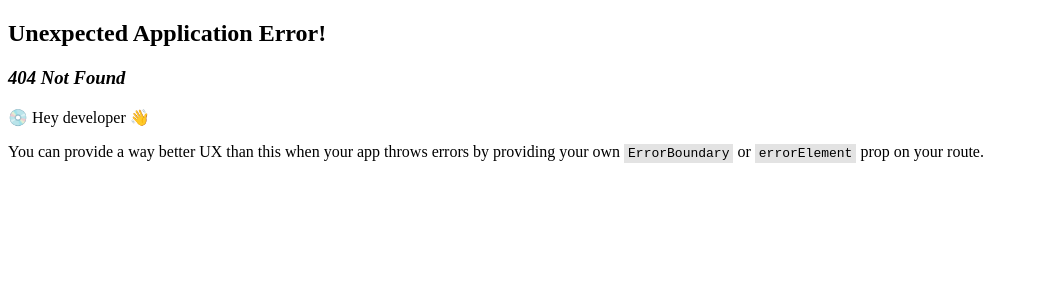
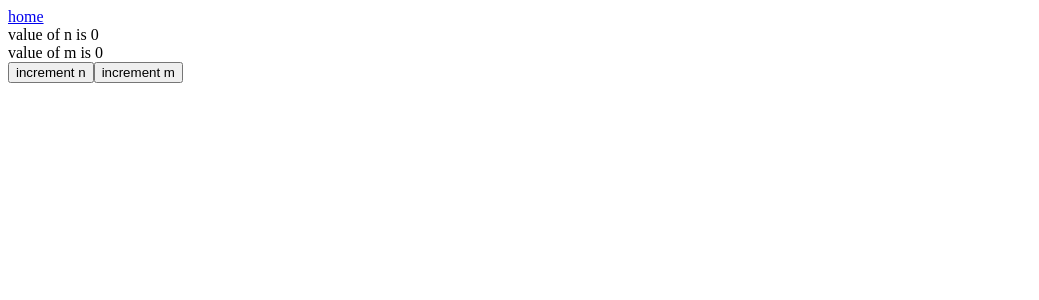
Before and after one commit to mperdikeas/react-hooks-playground, a React (Create React App) app in the folder frontend/: page /use-state-vs-use-ref-wt-use-effect in a window 1280 px wide. Before the commit this address had no page. Shown: the top 300 px of the page, without its empty margins (0-1039 px from the left). Built offline with nearby package versions, Linux system fonts and the light colour scheme.

Commit message:
useState and useRef alongside useEffect

```diff
--- a/frontend/src/landing-page.tsx
+++ b/frontend/src/landing-page.tsx
@@ -2,8 +2,13 @@ import {Link} from 'react-router-dom';
 
 export function LandingPage() {
   return (
-    <div>
-      <Link to='/use-state-vs-use-ref'><b>useState</b> vs <b>useRef</b></Link>
-    </div>
+    <>
+      <div>
+        <Link to='/use-state-vs-use-ref'><b>useState</b> vs <b>useRef</b></Link>
+      </div>
+      <div>
+        <Link to='/use-state-vs-use-ref-wt-use-effect'><b>useState</b> vs <b>useRef</b> (with <b>useEffect</b>)</Link>
+      </div>
+    </>
   );
 }
--- /dev/null
+++ b/frontend/src/use-state-vs-use-ref-wt-use-effect.tsx
@@ -0,0 +1,25 @@
+import React, {useState, useRef, useEffect} from 'react';
+
+import {Link} from 'react-router-dom';
+
+export function UseStateVsUseRefWtUseEffect() {
+
+  let [n, set_n] = useState(0);
+  const m = useRef(0);
+  console.log(`component is rendering`);
+  useEffect(()=>{
+
+    console.log(`useEffect is called, value of m is: ${m.current}`);
+  }, [m.current]);
+  return (
+    <>
+      <Link to='/'>home</Link>
+      <div>value of n is {n}</div>
+      <div>value of m is {m.current}</div>
+      <div>
+        <button onClick={()=>{set_n(n=>n+1);}}>increment n</button>
+        <button onClick={()=>{m.current = m.current+1;}}>increment m</button>
+      </div>
+    </>
+  );
+}
```
Also changed, not shown: frontend/src/app.tsx (+6 -1 lines).
